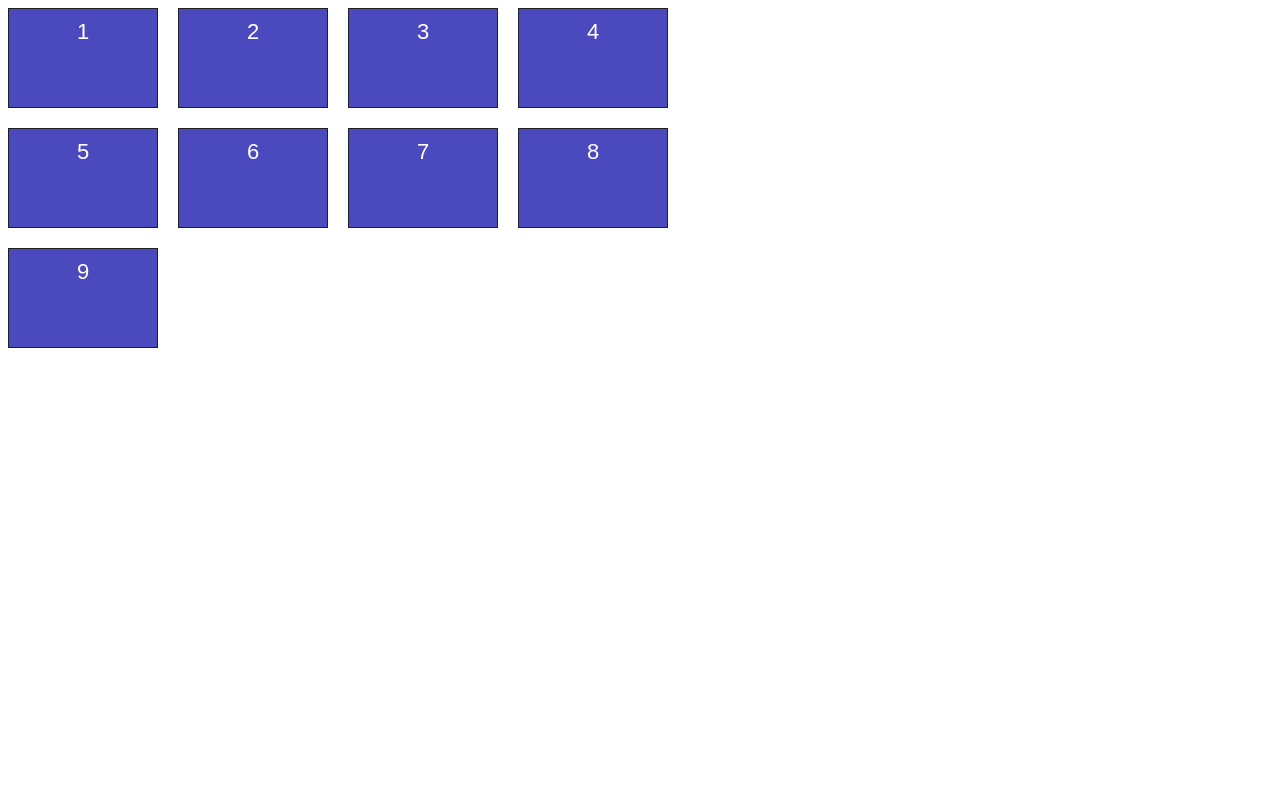
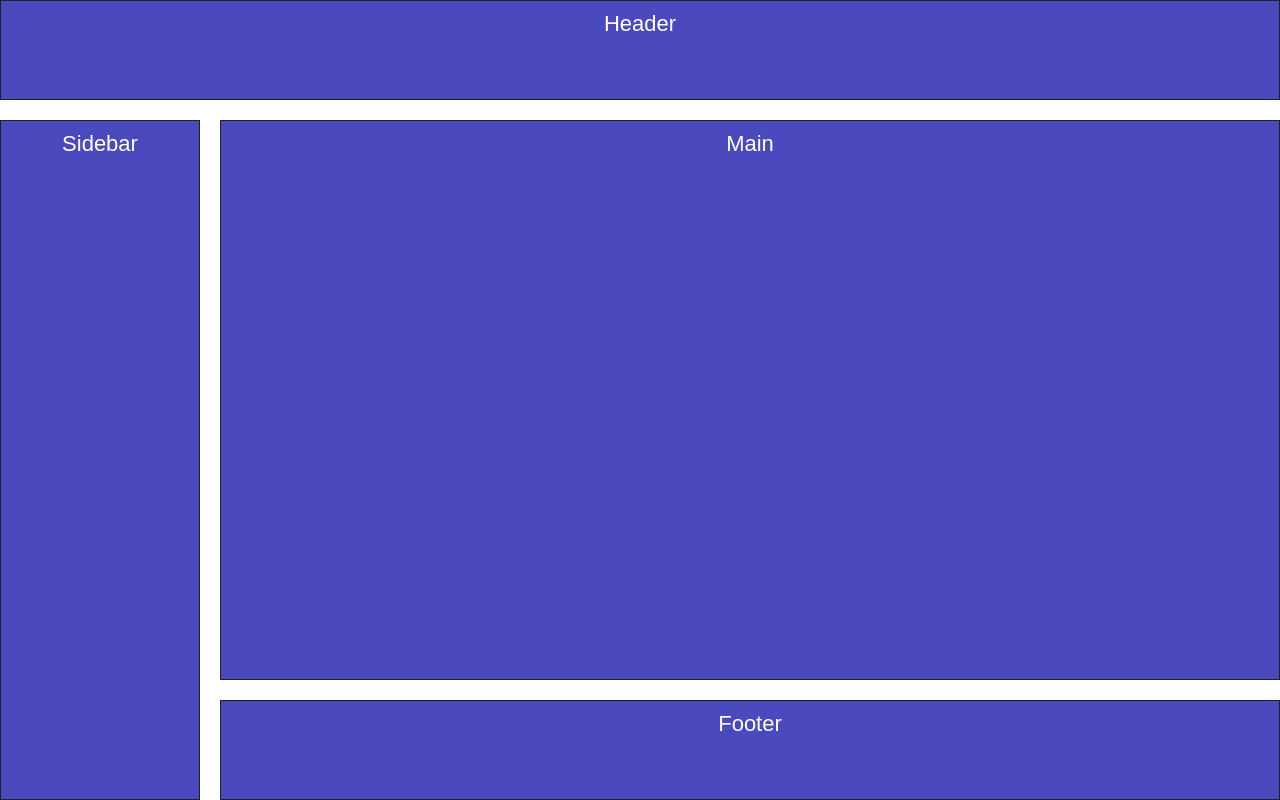
Before and after one commit to programer1983/fundamental-grids, a website built with Vite: page index.html in a window 1280 px wide. Built offline with nearby package versions, Linux system fonts and the light colour scheme.

Commit message:
grid-template-areas

```diff
--- a/index.html
+++ b/index.html
@@ -8,15 +8,10 @@
   </head>
   <body>
     <div class="grid">
-        <div>1</div>
-        <div>2</div>
-        <div>3</div>
-        <div>4</div>
-        <div>5</div>
-        <div>6</div>
-        <div>7</div>
-        <div>8</div>
-        <div>9</div>
+       <header>Header</header>
+       <aside>Sidebar</aside>
+       <main>Main</main>
+       <footer>Footer</footer>
     </div>
     <script type="module" src="/main.js"></script>
   </body>
--- a/styles/example.css
+++ b/styles/example.css
@@ -1,3 +1,10 @@
+html,
+body{
+    height: 100%;
+    margin: 0;
+}
+
+
 .grid * {
     padding: 10px 15px;
     background-color: rgb(74, 74, 190);
@@ -9,9 +16,30 @@
 }
 
 .grid{
-    display: grid;
-    grid-gap: 20px;
+   height: 100%;
+   display: grid;
+   grid-gap: 20px;
+   grid-template-columns: 200px 1fr;
+   grid-template-rows: 100px 1fr 100px;
+   grid-template-areas:
+       "header header"
+       "aside main"
+       "aside footer"
+   ;
+}
 
-    /* grid-template: 100px  100px 100px / 150px 150px 150px 150px; */
-    grid-template: repeat(3, 100px) / repeat(4, 150px)
+header{
+    grid-area: header;
 }
+
+aside{
+    grid-area: aside;
+}
+
+main{
+    grid-area: main;
+}
+
+footer{
+    grid-area: footer;
+}
```
